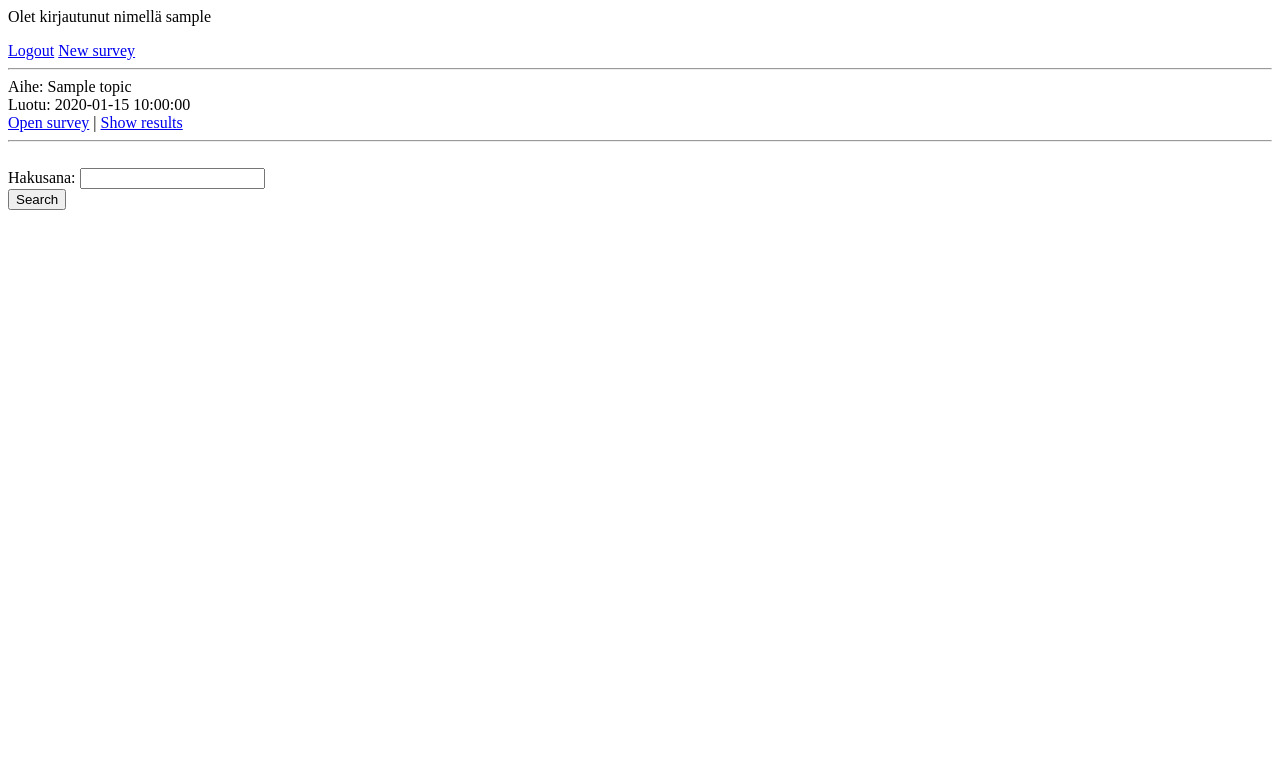
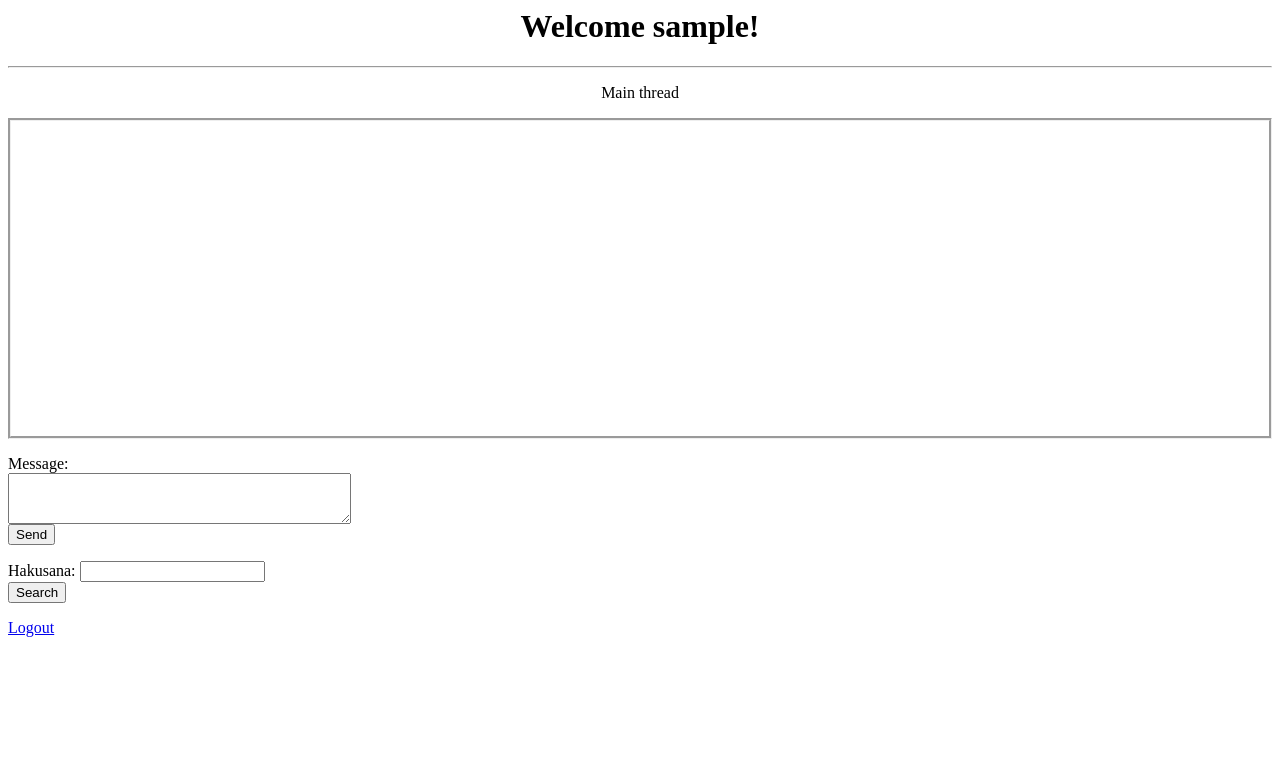
Before and after one commit to iokaloka/messages-and-drops, a Flask app: template templates/home.html in a window 1280 px wide. Shown: the top 783 px of the page. Run offline with Flask 2, Linux system fonts and the light colour scheme; the visitor is signed in with stand-in values (Sample User, id 1); the template is opened without the code that fills it: most values are stand-ins (such as "Sample title", 1, 10 or a date in 2020).

Commit message:
Initial look of the home page and main thread. Messages can be sent to main thread.

```diff
--- a/app.py
+++ b/app.py
@@ -3,6 +3,8 @@ from flask import redirect, render_template, request, session
 from werkzeug.security import check_password_hash, generate_password_hash
 from flask_sqlalchemy import SQLAlchemy
 from os import getenv
+
+#################################################################################################################################
 
 app = Flask(__name__)
 app.secret_key = getenv("SECRET_KEY")
@@ -12,7 +14,10 @@ app.config["SQLALCHEMY_DATABASE_URI"] = getenv("DATABASE_URL")
 
 # Removes the SQLAlchemy warning when the application is ran.
 app.config["SQLALCHEMY_TRACK_MODIFICATIONS"] = False
+
 db = SQLAlchemy(app)
+
+#################################################################################################################################
 
 @app.route("/")
 def index():
@@ -20,10 +25,10 @@ def index():
 
 @app.route("/home")
 def home():
-    sql = "SELECT id, topic, created_at FROM polls ORDER BY id DESC"
+    sql = "SELECT thread_id, content, created_at, username FROM messages ORDER BY created_at DESC"
     result = db.session.execute(sql)
-    polls = result.fetchall()
-    return render_template("home.html", polls=polls)
+    messages = result.fetchall()
+    return render_template("home.html", messages=messages)
 
 @app.route("/login",methods=["POST"])
 def login():
@@ -57,6 +62,8 @@ def logout():
 def init_registration(id):
     if id == 0:
         return  render_template("register.html", error="")
+    elif id == 1:
+        return  render_template("register.html", error="The passwords did not match!")
     else:
         return  render_template("register.html", error="User with that name already exists")
 
@@ -69,6 +76,13 @@ def register():
     existing_user = result.fetchone()
     already_exists = existing_user != None and existing_user[0] == username_to_add
 
+    # First we make sure the 2 passwords in the form match each other
+    password1 = request.form["password"]
+    password2 = request.form["password2"]
+    if not password1 == password2:
+        return redirect("/init_registration/1")
+
+    # If the user does not already exist we create it;
     if not already_exists:
         hash_value = generate_password_hash(request.form["password"])
         user_role = "USER"
@@ -80,7 +94,7 @@ def register():
     if registration_success:
         return redirect("/registration_complete")
     else:
-        return redirect("/init_registration/1")
+        return redirect("/init_registration/2")
 
 @app.route("/registration_complete")
 def registration_complete():
@@ -146,6 +160,18 @@ def search():
     messages = result.fetchall()
     return render_template("search_results.html", count=len(messages), messages=messages)
 
+@app.route("/send_message/", methods=["POST"])
+def send_message():
+    content = request.form["content"]
+    thread_id = '1';
+    user = session["username"]
+    sql = "INSERT INTO messages (thread_id, content, created_at, username) VALUES (:thread_id, :content, NOW(), :user)"
+    db.session.execute(sql, {"thread_id":thread_id, "content":content, "user":user})
+    db.session.commit()
+    return redirect("/home")
+
+#################################################################################################################################
+
 #@app.route("/")
 #def index():
 #    result = db.session.execute("SELECT content FROM messages")
@@ -155,14 +181,6 @@ def search():
 #@app.route("/new")
 #def new():
 #    return render_template("new.html")
-
-#@app.route("/send", methods=["POST"])
-#def send():
-#    content = request.form["content"]
-#    sql = "INSERT INTO messages (content) VALUES (:content)"
-#    db.session.execute(sql, {"content":content})
-#    db.session.commit()
-#    return redirect("/")
 
 #@app.route("/")
 #def index():
--- a/templates/home.html
+++ b/templates/home.html
@@ -1,7 +1,28 @@
-<p>Olet kirjautunut nimellä {{ session.username }}</p>
+<h1 style="text-align: center;">Welcome {{ session.username }}!</h1>
+<hr>
+	<p style="text-align: center;">Main thread</p>
+	<p style="border-style: groove; height: 35%; padding: 20px;">
+		{% for message in messages %}
+			{{ message.created_at.strftime("%Y-%m-%d %H:%M:%S") }} by: <b>{{ message.username }}</b><br>
+			- {{ message.content }}</br>
+			<br>
+		{% endfor %}
+		<form action="/send_message" method="POST">
+			Message: <br>
+			<textarea name="content" rows="3" cols="40"></textarea>
+			<br>
+			<input type="submit" value="Send">
+		</form>
+	</p>
+<form action="/search" method="GET">
+	Hakusana: <input type="text" name="query"></br>
+	<input type="submit" value="Search">
+</form>
+
 <a href="/logout">Logout</a>
+<!--
 <a href="/new">New survey</a>
-<hr>
+
 {% for poll in polls %}
 Aihe: {{ poll.topic }} <br>
 Luotu: {{ poll.created_at.strftime("%Y-%m-%d %H:%M:%S") }} <br>
@@ -9,9 +30,4 @@ Luotu: {{ poll.created_at.strftime("%Y-%m-%d %H:%M:%S") }} <br>
 <a href="/result/{{ poll.id }}">Show results</a> <br>
 <hr>
 {% endfor %}
-</br>
-<form action="/search" method="GET">
-Hakusana: <input type="text" name="query">
-<br>
-<input type="submit" value="Search">
-</form>
+--->
--- a/templates/new.html
+++ b/templates/new_message.html
@@ -1,5 +1,5 @@
 
-<form action="/send" method="POST">
+<form action="/send_message/" method="POST">
 Viesti: <br>
 <textarea name="content" rows="3" cols="40"></textarea>
 <br>
--- a/templates/register.html
+++ b/templates/register.html
@@ -1,10 +1,12 @@
 Create username and password
-<br>{{ error }}
 <hr>
+{{ error }}
 <form action="/register" method="POST">
 <p>Username:<br>
 <input type="text" name="username"></p>
 <p>Password:<br>
-<input type="text" name="password"></p>
+<input type="password" name="password"></p>
+<p>Type the password again</p>
+<input type="password" name="password2"></p>
 <input type="submit" value="Confirm">
 <a href="/">Takaisin</a>
--- a/templates/search_results.html
+++ b/templates/search_results.html
@@ -4,4 +4,4 @@ Message amount: {{ count }}
 {{ message.content }}
 <hr>
 {% endfor %}
-<a href="/new">Send message</a>
+<a href="/new_message">Send message</a>
```
Also changed, not shown: schema.sql (+3 -5 lines), templates/index.html (+4 -5 lines).
